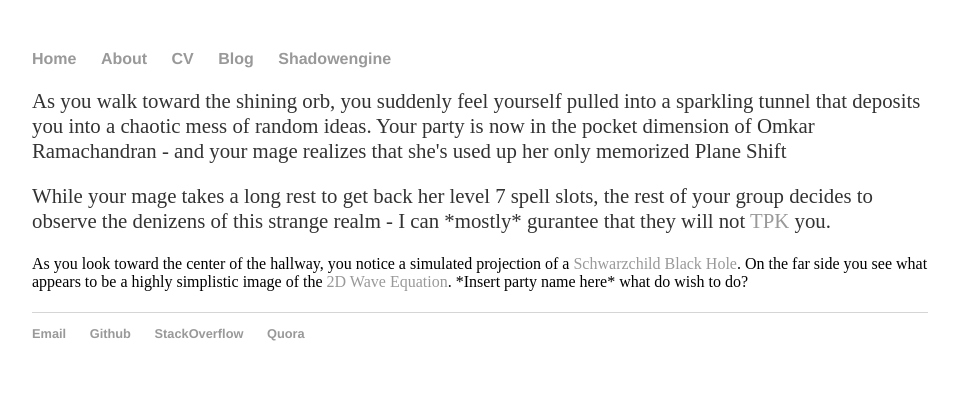
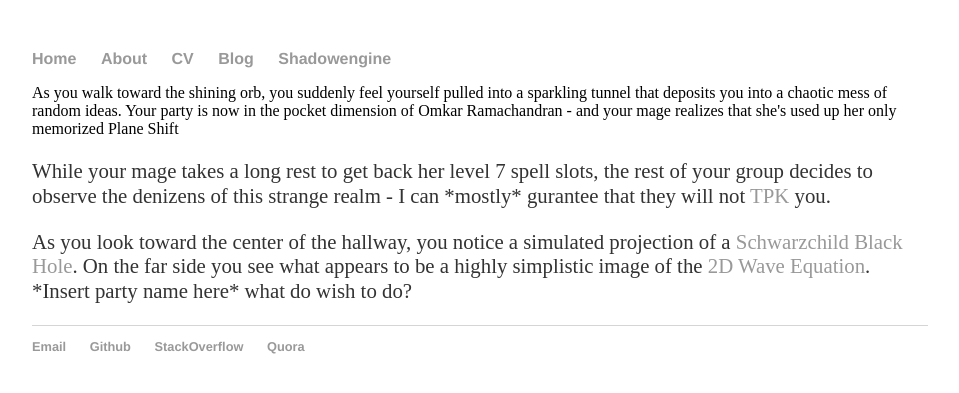
Before and after one commit to ShadowWarden/shadowwarden.github.io, a Jekyll site: the page built from index.html, in a window 1280 px wide. Shown: the top 393 px of the page, without its empty margins (160-1119 px from the left). Built offline with Jekyll 4.4.1, drawn with Linux system fonts in a browser that asks for light colours.

Commit message:
Updated index.html

```diff
--- a/index.html
+++ b/index.html
@@ -3,11 +3,11 @@ layout: default
 title: ShadowWarden
 ---
 <div class="blurb">
-	<p>As you walk toward the shining orb, you suddenly feel yourself pulled into a sparkling tunnel that deposits you into a chaotic mess of random ideas. Your party is now in the pocket dimension of Omkar Ramachandran - and your mage realizes that she's used up her only memorized Plane Shift</p>
+	As you walk toward the shining orb, you suddenly feel yourself pulled into a sparkling tunnel that deposits you into a chaotic mess of random ideas. Your party is now in the pocket dimension of Omkar Ramachandran - and your mage realizes that she's used up her only memorized Plane Shift
 	<p>
 	While your mage takes a long rest to get back her level 7 spell slots, the rest of your group decides to observe the denizens of this strange realm - I can *mostly* gurantee that they will not <a href=https://en.wikipedia.org/wiki/Role-playing_game_terms#T>TPK</a> you.
 	</p>
-	</p>
+	<p>
 	As you look toward the center of the hallway, you notice a simulated projection of a <a href=https://shadowwarden.github.io/GRPathTracer/>Schwarzchild Black Hole</a>. On the far side you see what appears to be a highly simplistic image of the <a href=https://github.com/ShadowWarden/wavesim>2D Wave Equation</a>. *Insert party name here* what do wish to do?
 	</p>
 </div><!-- /.blurb -->
```
